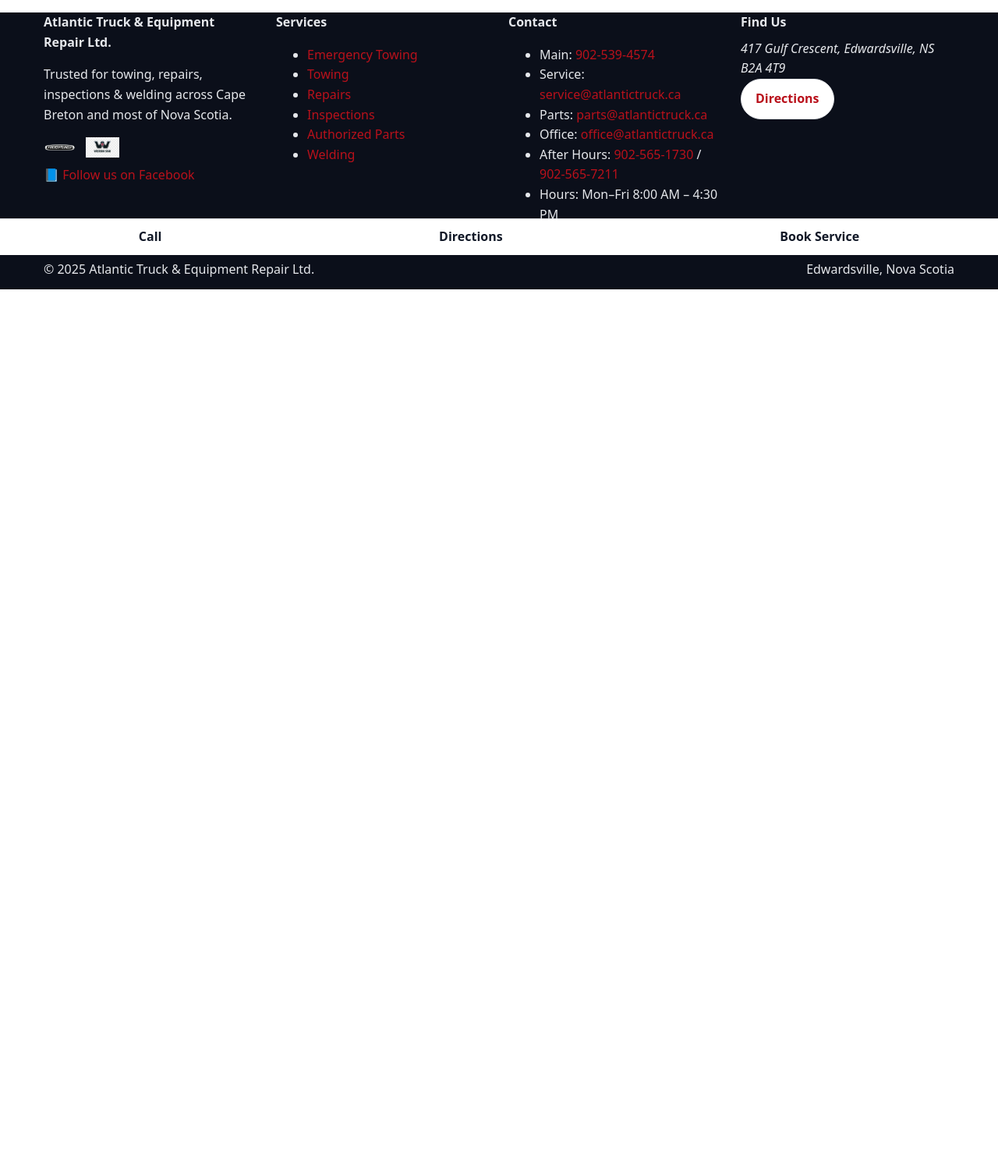
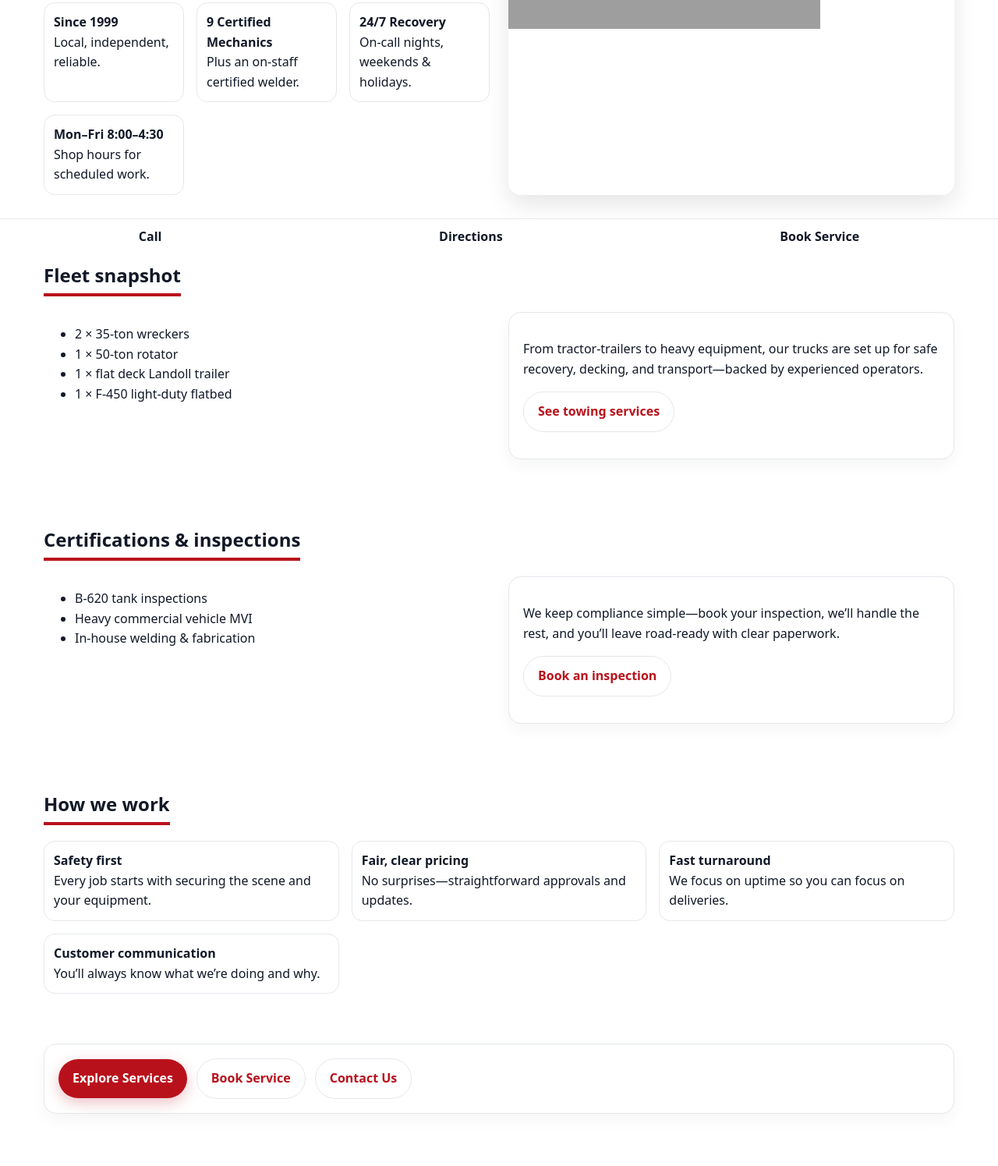
Before and after one commit to Bretonblitz/atlantictruck-site, a plain HTML site: page about.html in a window 1280 px wide. Shown: the part 473-1968 px from the top of the page at 78% size. Before the commit the page ends 844 px from the top, so only its background shows below. Drawn offline with Linux system fonts and the light colour scheme; grey boxes are pictures that could not be loaded.

Commit message:
about.html

```diff
--- a/about.html
+++ b/about.html
@@ -4,29 +4,31 @@
   <meta charset="utf-8">
   <meta name="viewport" content="width=device-width, initial-scale=1">
   <title>About Us | Atlantic Truck & Equipment Repair – Edwardsville, Cape Breton</title>
-  <meta name="description" content="About Us | Atlantic Truck & Equipment Repair – Edwardsville, Cape Breton">
+  <meta name="description" content="Locally owned heavy-duty towing and repair since 1999. B-620 tank inspections, heavy MVI, welding, and 24/7 recovery across Cape Breton and most of Nova Scotia.">
   <meta property="og:title" content="About Us | Atlantic Truck & Equipment Repair – Edwardsville, Cape Breton">
-  <meta property="og:description" content="About Us | Atlantic Truck & Equipment Repair – Edwardsville, Cape Breton">
-  <meta property="og:image" content="https://static.wixstatic.com/media/ba2cd3_8b454330997746ebac0479f13d3211ad~mv2.jpg/v1/fill/w_980,h_426,al_c,q_85,enc_avif,quality_auto/ba2cd3_8b454330997746ebac0479f13d3211ad~mv2.jpg">
-  <meta property="og:type" content="website"><meta property="og:locale" content="en_CA">
+  <meta property="og:description" content="Locally owned heavy-duty towing and repair since 1999. B-620 tank inspections, heavy MVI, welding, and 24/7 recovery across Cape Breton and most of Nova Scotia.">
+  <meta property="og:image" content="https://static.wixstatic.com/media/ba2cd3_8b454330997746ebac0479f13d3211ad~mv2.jpg/v1/fill/w_980,h_426,al_c,q_85,usm_0.66_1.00_0.01,enc_avif,quality_auto/ba2cd3_8b454330997746ebac0479f13d3211ad~mv2.jpg">
+  <meta property="og:type" content="website">
+  <meta property="og:locale" content="en_CA">
   <meta name="theme-color" content="#B9111B">
   <link rel="icon" type="image/png" href="https://static.wixstatic.com/media/ba2cd3_4e99b20ca6934c6d9fbfdec7aafd3952~mv2.png/v1/fill/w_522,h_210,al_c,lg_1,q_85,enc_avif,quality_auto/ba2cd3_4e99b20ca6934c6d9fbfdec7aafd3952~mv2.png">
   <link rel="apple-touch-icon" href="https://static.wixstatic.com/media/ba2cd3_4e99b20ca6934c6d9fbfdec7aafd3952~mv2.png/v1/fill/w_522,h_210,al_c,lg_1,q_85,enc_avif,quality_auto/ba2cd3_4e99b20ca6934c6d9fbfdec7aafd3952~mv2.png">
   <link rel="stylesheet" href="/assets/css/style.css">
-  <script defer src="/assets/js/site.js"></script>
+  <!-- Script loaded at end for reliability -->
 </head>
 <body>
 <div class="emergency-bar">
   <div class="container row spread center">
     <strong>24/7 Emergency Recovery &amp; Towing</strong>
     <div class="row wrap">
-      <a class="link-invert" href="tel:9025651730">After Hours: 902‑565‑1730</a>
+      <a class="link-invert" href="tel:9025651730">After Hours: 902-565-1730</a>
       <span class="sm-hide">|</span>
-      <a class="link-invert" href="tel:9025657211">902‑565‑7211</a>
+      <a class="link-invert" href="tel:9025657211">902-565-7211</a>
       <a class="btn-light sm-hide" href="/requests.html#service">Need help now</a>
     </div>
   </div>
 </div>
+
 <header class="site-header">
   <div class="container row spread center">
     <a class="brand row center" href="/index.html">
@@ -54,17 +56,114 @@
         <li><a href="/news.html">News</a></li>
         <li><a href="/service-area.html">Service Area</a></li>
         <li><a href="/requests.html">Requests</a></li>
+        <li><a class="active" href="/about.html">About</a></li>
         <li><a href="/contact.html">Contact</a></li>
       </ul>
     </nav>
-    <div class="header-cta sm-hide"><a class="btn" href="tel:9025394574">Call 902‑539‑4574</a></div>
+    <!-- Smart CTA: text/target changes by time-of-day (set by site.js) -->
+    <div class="header-cta sm-hide">
+      <a id="smartCta" class="btn" href="tel:9025394574" aria-label="Call 24/7 Dispatch">Call 24/7 Dispatch</a>
+    </div>
   </div>
 </header>
 
 <section class="section">
   <div class="container">
-    <h1>Locally Owned. Built on Service.</h1>
-    <p>We’ve served Cape Breton and most of Nova Scotia since 1999. With fair pricing, friendly staff, and strong word‑of‑mouth, we’ve grown into a trusted partner for fleets and owner‑operators.</p><p>Our team includes nine certified mechanics and an on‑staff certified welder. Whether it’s a highway recovery at night or a scheduled repair in the shop, we focus on safety, clear communication and fast turnaround.</p>
+    <div class="grid-2">
+      <div>
+        <h1>Locally Owned. Built on Service.</h1>
+        <p>We’ve served Cape Breton and most of Nova Scotia since 1999. With fair pricing, friendly staff, and strong word-of-mouth, we’ve grown into a trusted partner for fleets and owner-operators.</p>
+        <p>Our team includes nine certified mechanics and an on-staff certified welder. Whether it’s a highway recovery at night or a scheduled repair in the shop, we focus on safety, clear communication, and fast turnaround.</p>
+
+        <div class="tiles" style="margin-top:18px">
+          <div class="tile small">
+            <div class="body"><strong>Since 1999</strong><div>Local, independent, reliable.</div></div>
+          </div>
+          <div class="tile small">
+            <div class="body"><strong>9 Certified Mechanics</strong><div>Plus an on-staff certified welder.</div></div>
+          </div>
+          <div class="tile small">
+            <div class="body"><strong>24/7 Recovery</strong><div>On-call nights, weekends & holidays.</div></div>
+          </div>
+          <div class="tile small">
+            <div class="body"><strong>Mon–Fri 8:00–4:30</strong><div>Shop hours for scheduled work.</div></div>
+          </div>
+        </div>
+      </div>
+
+      <div class="kv">
+        <img src="https://static.wixstatic.com/media/ba2cd3_8b454330997746ebac0479f13d3211ad~mv2.jpg/v1/fill/w_980,h_426,al_c,q_85,usm_0.66_1.00_0.01,enc_avif,quality_auto/ba2cd3_8b454330997746ebac0479f13d3211ad~mv2.jpg" alt="Shop and heavy tow fleet">
+      </div>
+    </div>
+  </div>
+</section>
+
+<section class="section" style="padding-top:0">
+  <div class="container">
+    <h2 class="underline">Fleet snapshot</h2>
+    <div class="grid-2">
+      <ul class="checklist">
+        <li>2 × 35-ton wreckers</li>
+        <li>1 × 50-ton rotator</li>
+        <li>1 × flat deck Landoll trailer</li>
+        <li>1 × F-450 light-duty flatbed</li>
+      </ul>
+      <div class="card">
+        <p class="muted small">From tractor-trailers to heavy equipment, our trucks are set up for safe recovery, decking, and transport—backed by experienced operators.</p>
+        <p class="small"><a class="btn-light" href="/services/towing.html">See towing services</a></p>
+      </div>
+    </div>
+  </div>
+</section>
+
+<section class="section" style="padding-top:0">
+  <div class="container">
+    <h2 class="underline">Certifications & inspections</h2>
+    <div class="grid-2">
+      <div>
+        <ul class="checklist">
+          <li>B-620 tank inspections</li>
+          <li>Heavy commercial vehicle MVI</li>
+          <li>In-house welding & fabrication</li>
+        </ul>
+      </div>
+      <div class="card">
+        <p class="muted small">We keep compliance simple—book your inspection, we’ll handle the rest, and you’ll leave road-ready with clear paperwork.</p>
+        <p class="small"><a class="btn-light" href="/services/inspection.html">Book an inspection</a></p>
+      </div>
+    </div>
+  </div>
+</section>
+
+<section class="section" style="padding-top:0">
+  <div class="container">
+    <h2 class="underline">How we work</h2>
+    <div class="tiles">
+      <div class="tile">
+        <div class="body"><strong>Safety first</strong><div>Every job starts with securing the scene and your equipment.</div></div>
+      </div>
+      <div class="tile">
+        <div class="body"><strong>Fair, clear pricing</strong><div>No surprises—straightforward approvals and updates.</div></div>
+      </div>
+      <div class="tile">
+        <div class="body"><strong>Fast turnaround</strong><div>We focus on uptime so you can focus on deliveries.</div></div>
+      </div>
+      <div class="tile">
+        <div class="body"><strong>Customer communication</strong><div>You’ll always know what we’re doing and why.</div></div>
+      </div>
+    </div>
+  </div>
+</section>
+
+<section class="section" style="padding-top:0">
+  <div class="container">
+    <div class="card">
+      <div class="row wrap center" style="gap:12px">
+        <a class="btn" href="/services/index.html">Explore Services</a>
+        <a class="btn-light" href="/requests.html#service">Book Service</a>
+        <a class="btn-light" href="/contact.html">Contact Us</a>
+      </div>
+    </div>
   </div>
 </section>
 
@@ -93,11 +192,11 @@
     <div>
       <div class="footer-title">Contact</div>
       <ul class="plain">
-        <li>Main: <a href="tel:9025394574">902‑539‑4574</a></li>
+        <li>Main: <a href="tel:9025394574">902-539-4574</a></li>
         <li>Service: <a href="mailto:service@atlantictruck.ca">service@atlantictruck.ca</a></li>
         <li>Parts: <a href="mailto:parts@atlantictruck.ca">parts@atlantictruck.ca</a></li>
         <li>Office: <a href="mailto:office@atlantictruck.ca">office@atlantictruck.ca</a></li>
-        <li>After Hours: <a href="tel:9025651730">902‑565‑1730</a> / <a href="tel:9025657211">902‑565‑7211</a></li>
+        <li>After Hours: <a href="tel:9025651730">902-565-1730</a> / <a href="tel:9025657211">902-565-7211</a></li>
         <li>Hours: Mon–Fri 8:00 AM – 4:30 PM</li>
       </ul>
     </div>
@@ -122,5 +221,8 @@
   <a target="_blank" href="https://maps.google.com/?q=417%20Gulf%20Crescent,%20Edwardsville,%20NS%20B2A%204T9">Directions</a>
   <a href="/requests.html#service">Book Service</a>
 </div>
+
+<!-- Load JS at end + cache-bust so updates take effect -->
+<script src="/assets/js/site.js?v=20250815" defer></script>
 </body>
 </html>
```
